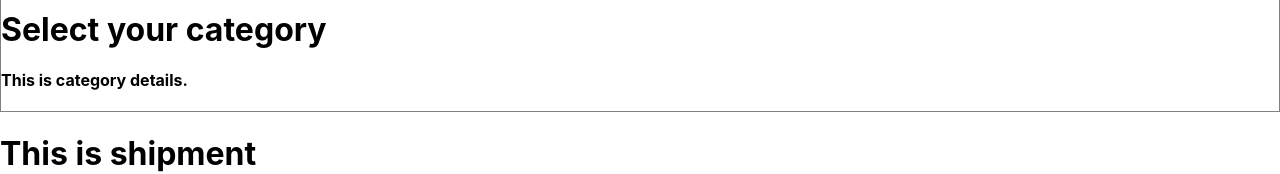
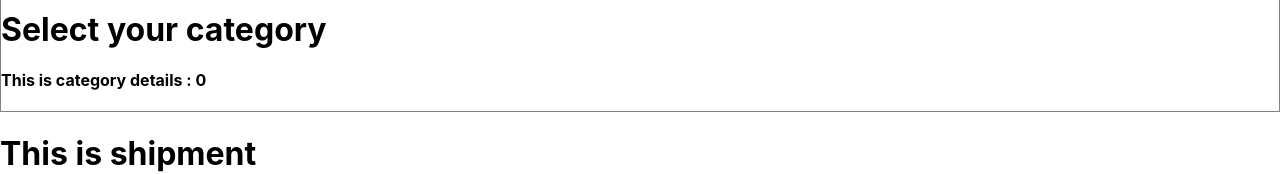
Before and after one commit to mimnets/my-scss-react, a React (Create React App) app: page / in a window 1280 px wide. Shown: the part 213-387 px from the top of the page. Built offline with nearby package versions, Linux system fonts and the light colour scheme.

Commit message:
props data from parent

```diff
--- a/src/components/Home/Categories/Categories.js
+++ b/src/components/Home/Categories/Categories.js
@@ -1,11 +1,12 @@
 import React from 'react';
 import CategoryDetail from '../CategoryDetail/CategoryDetail';
 
-const Categories = () => {
+const Categories = (props) => {
+    const {count} = props;
     return (
         <div>
             <h1>Select your category</h1>
-            <CategoryDetail></CategoryDetail>
+            <CategoryDetail count={count}></CategoryDetail>
         </div>
     );
 };
--- a/src/components/Home/CategoryDetail/CategoryDetail.js
+++ b/src/components/Home/CategoryDetail/CategoryDetail.js
@@ -1,9 +1,10 @@
 import React from 'react';
 
-const CategoryDetail = () => {
+const CategoryDetail = (props) => {
+    const {count} = props;
     return (
         <div>
-            <h4>This is category details.</h4>
+            <h4>This is category details : {count}</h4>
         </div>
     );
 };
--- a/src/components/Home/Home.js
+++ b/src/components/Home/Home.js
@@ -6,7 +6,7 @@ const Home = (props) => {
     return (
         <div style={{border: '1px solid gray'}}>
             <h1>This is  home : {count}</h1>
-            <Categories></Categories>
+            <Categories count = {count}></Categories>
         </div>
     );
 };
```
